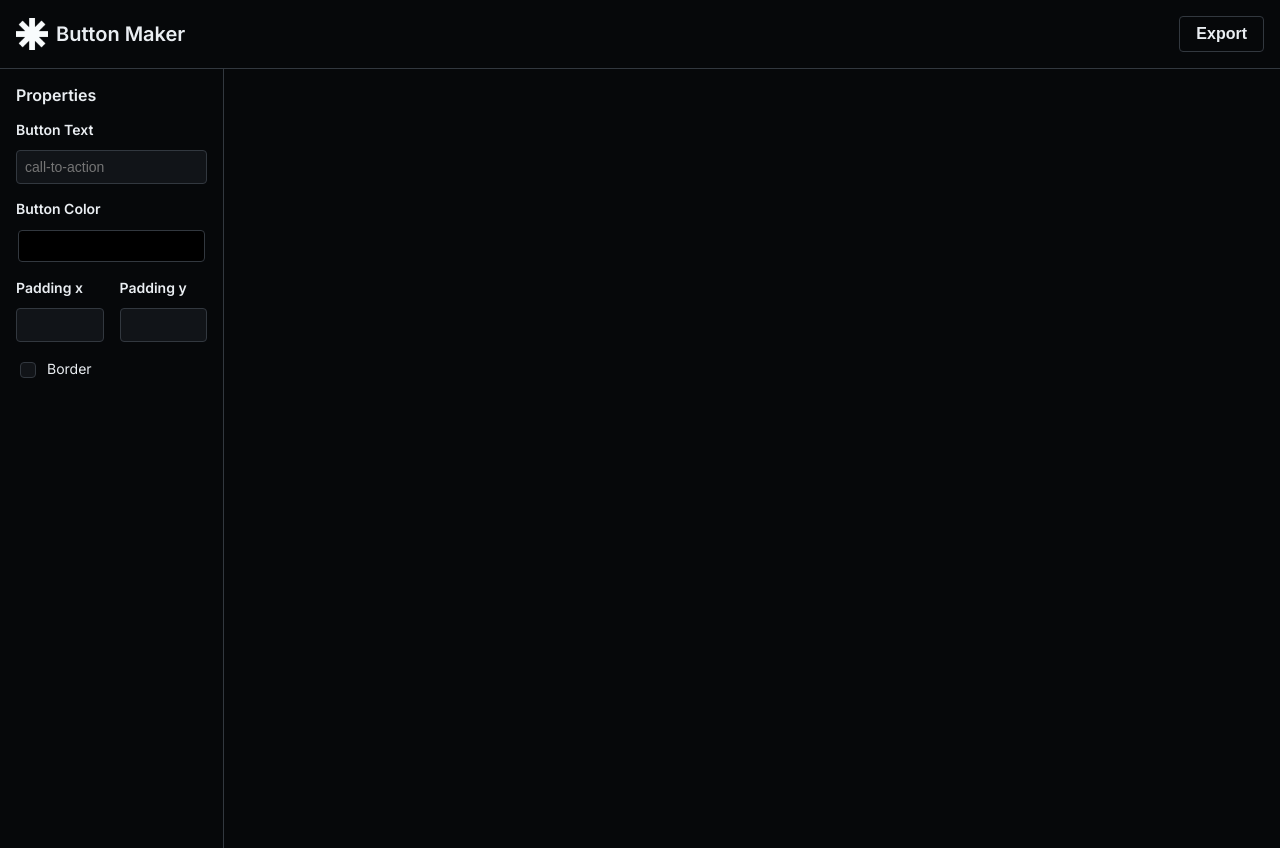
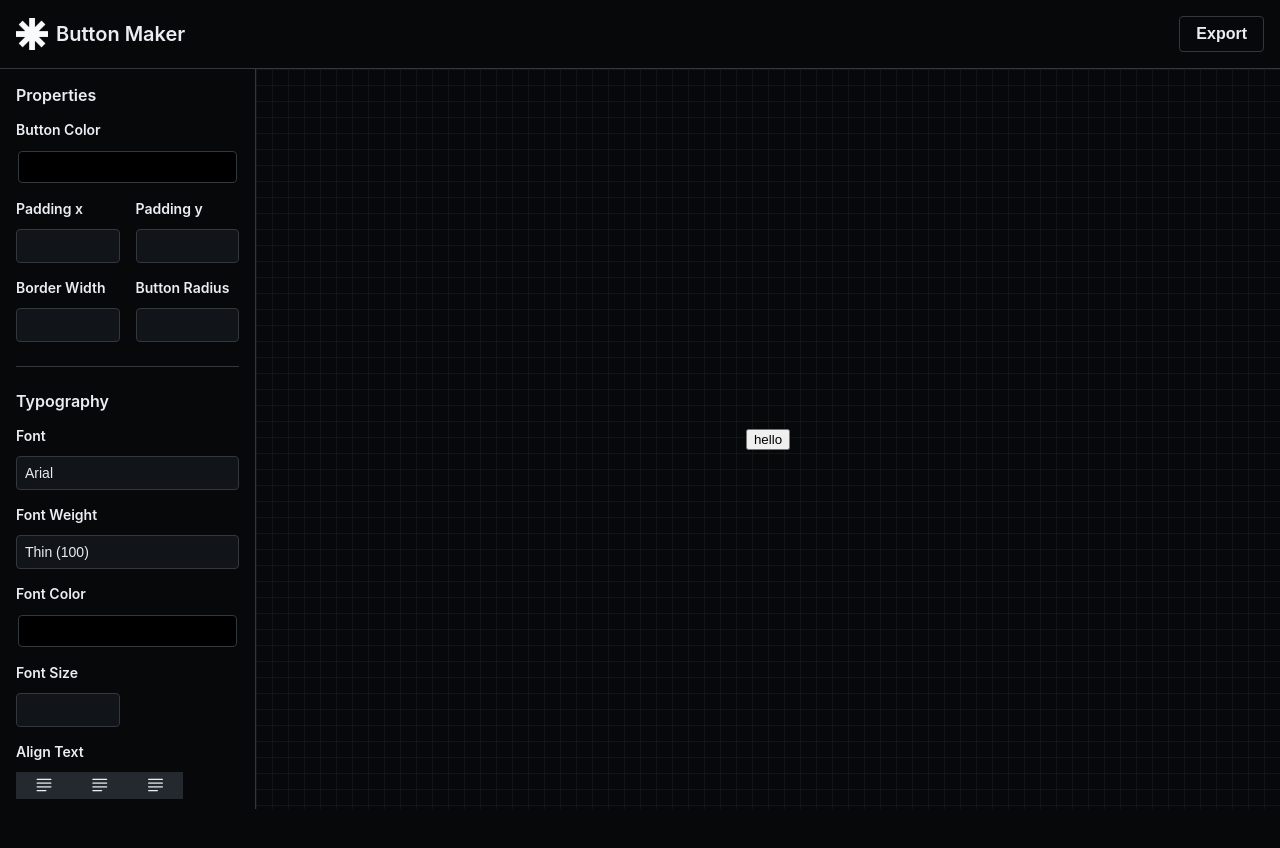
Before and after one commit to nigel-engel/ReCore-Button-Maker, a React (Vite) app: page / in a window 1280 px wide. Shown: the top 848 px of the page. After the commit the page ends 809 px from the top, so only its background shows below. Built offline with nearby package versions, Linux system fonts and the light colour scheme.

Commit message:
style: all CSS changes done

```diff
--- a/index.html
+++ b/index.html
@@ -8,7 +8,7 @@
       rel="stylesheet"
     />
     <link rel="stylesheet" href="https://cdn.jsdelivr.net/npm/bootstrap-icons@1.11.3/font/bootstrap-icons.min.css">
-    <link rel="stylesheet" href="/src/dotBackground.css">
+    <link rel="stylesheet" href="/src/style/grid-background.css">
     <link rel="stylesheet" href="/src/style/styles.css">
     <link rel="stylesheet" href="/src/style/var.css">
     <meta name="viewport" content="width=device-width, initial-scale=1.0" />
--- a/src/App.jsx
+++ b/src/App.jsx
@@ -18,12 +18,12 @@ export default function App() {
         <div className="menu">
           <h2>Properties</h2>
           <div className="keyPairs">
-            <label htmlFor="button-text">Button Text</label>
-            <input type="text" id="button-text" placeholder="call-to-action " />
-          </div>
-          <div className="keyPairs">
             <label htmlFor="button-color">Button Color</label>
-            <input type="color" id="button-color" placeholder="call-to-action " />
+            <input
+              type="color"
+              id="button-color"
+              placeholder="call-to-action "
+            />
           </div>
           <div className="keyPairsGrid">
             <div className="keyPairs">
@@ -35,12 +35,77 @@ export default function App() {
               <input type="number" id="padding-y" />
             </div>
           </div>
-          <div className="">
-            <input type="checkbox" id="button-border" />
-            <label htmlFor="button-border">Border</label>
+          <div className="keyPairsGrid">
+            <div className="keyPairs">
+              <label htmlFor="border-width">Border Width</label>
+              <input type="number" id="border-width" />
+            </div>
+            <div className="keyPairs">
+              <label htmlFor="border-radius">Button Radius</label>
+              <input type="number" id="border-radius" />
+            </div>
+          </div>
+          <div className="border-bottom"></div>
+          <h2>Typography</h2>
+          <div className="keyPairs">
+            <label htmlFor="font-select dropdown">Font</label>
+            <select id="font-select" className="dropdown" name="font">
+              <option value="arial">Arial</option>
+              <option value="helvetica">Helvetica</option>
+              <option value="verdana">Verdana</option>
+              <option value="times-new-roman">Times New Roman</option>
+              <option value="georgia">Georgia</option>
+              <option value="courier-new">Courier New</option>
+              <option value="trebuchet-ms">Trebuchet MS</option>
+            </select>
+          </div>
+          <div className="keyPairs">
+            <label htmlFor="font-weight-select">Font Weight</label>
+            <select
+              id="font-weight-select"
+              className="dropdown"
+              name="font-weight"
+            >
+              <option value="100">Thin (100)</option>
+              <option value="200">Extra Light (200)</option>
+              <option value="300">Light (300)</option>
+              <option value="400">Normal (400)</option>
+              <option value="500">Medium (500)</option>
+              <option value="600">Semi Bold (600)</option>
+              <option value="700">Bold (700)</option>
+              <option value="800">Extra Bold (800)</option>
+              <option value="900">Black (900)</option>
+            </select>
+          </div>
+          <div className="keyPairs">
+            <label htmlFor="font-color">Font Color</label>
+            <input type="color" id="font-color" placeholder="call-to-action " />
+          </div>
+          <div className="keyPairsGrid">
+            <div className="keyPairs">
+              <label htmlFor="font-size">Font Size</label>
+              <input type="number" id="font-size" />
+            </div>
+            <div className="keyPairs"></div>
+          </div>
+          <div className="keyPairs">
+            <label htmlFor="font-color">Align Text</label>
+            <div className="keyPairsGrid3">
+              <button>
+                <i class="bi bi-justify-left"></i>
+              </button>
+              <button>
+                <i class="bi bi-justify-left"></i>
+              </button>
+              <button>
+                <i class="bi bi-justify-left"></i>
+              </button>
+            </div>
           </div>
         </div>
-        <div></div>
+        <div className="grid-background app-body">
+          <button>hello</button>
+        </div>
       </div>
     </>
   );
--- /dev/null
+++ b/src/style/grid-background.css
@@ -0,0 +1,9 @@
+.grid-background {
+  background-color: var(--black-10);
+  background-image:
+    linear-gradient(var(--gray-10) 1px, transparent 1px),
+    linear-gradient(90deg, var(--gray-10) 1px, transparent 1px);
+  background-size: 1rem 1rem;
+  width: 100%;
+  height: 100%;
+}
--- a/src/style/styles.css
+++ b/src/style/styles.css
@@ -1,7 +1,6 @@
 * {
   box-sizing: border-box;
 }
-
 input[type="number"]::-webkit-inner-spin-button,
 input[type="number"]::-webkit-outer-spin-button {
   -webkit-appearance: none;
@@ -16,7 +15,7 @@ html,
 body {
   margin: 0;
   padding: 0;
-  font-family: "Inter", --apple-system, BlinkMacSystemFont, "Segoe UI",
+  font-family: -apple-system, BlinkMacSystemFont, "Segoe UI", "Noto Sans",
     Helvetica, Arial, sans-serif, "Apple Color Emoji", "Segoe UI Emoji";
   background-color: var(--black-10);
   -webkit-font-smoothing: antialiased;
@@ -62,17 +61,20 @@ body {
 
 .grid {
   display: grid;
-  grid-template-columns: 14rem 1fr;
-  height: 100vh;
+  grid-template-columns: 16rem 1fr;
+  height: calc(100vh - 60px); /* Adjust based on your navbar height */
 }
 
 .menu {
-  width: 14rem;
+  width: 16rem;
   border-right: 1px solid var(--gray-8);
   padding: 1rem;
   display: flex;
   flex-direction: column;
   gap: 1rem;
+  overflow-y: auto; /* Add this line */
+  max-height: calc(100vh - 60px); /* Add this line, adjust 60px if needed */
+  overflow-y: auto;
 }
 
 .keyPairs {
@@ -85,6 +87,37 @@ body {
   display: grid;
   grid-template-columns: 1fr 1fr;
   gap: 1rem;
+}
+
+.keyPairsGrid3 {
+  display: grid;
+  grid-template-columns: 1fr 1fr 1fr 1fr;
+  gap: 0;
+}
+
+.keyPairsGrid3 button {
+  background-color: var(--gray-9);
+  font-size: 1.25rem;
+  font-weight: 400;
+  color: var(--gray-1);
+  border: 1px solid var(--gray-9);
+  border-radius: 0;
+  cursor: pointer;
+}
+
+.keyPairsGrid3 button:hover {
+  background-color: var(--black-10);
+}
+
+.keyPairsGrid3 button:focus {
+  background-color: var(--black-10);
+}
+
+.border-bottom {
+  border-bottom: 1px solid var(--gray-8);
+  min-height: 1px;
+  margin-top: 0.5rem;
+  margin-bottom: 0.5rem;
 }
 
 h2 {
@@ -114,7 +147,7 @@ input[type="text"] {
 
 input[type="text"]:focus {
   background-color: var(--black-10);
-  border: 1px solid var(--blue-4);
+  border: 1px solid var(--blue-6);
   outline: none;
 }
 
@@ -131,7 +164,7 @@ input[type="number"] {
 
 input[type="number"]:focus {
   background-color: var(--black-10);
-  border: 1px solid var(--blue-4);
+  border: 1px solid var(--blue-6);
   outline: none;
 }
 
@@ -197,3 +230,58 @@ input[type="color"]::-webkit-color-swatch {
   border: 1px solid var(--gray-8);
   border-radius: 0.25rem;
 }
+
+/* Select styles */
+.dropdown {
+  width: 100%;
+  padding: 0.5rem;
+  padding-right: 1.5rem; /* Extra space for the custom arrow */
+  background-color: var(--gray-10);
+  font-size: 0.875rem;
+  font-weight: 400;
+  color: var(--gray-1);
+  border: 1px solid var(--gray-8);
+  border-radius: 0.25rem;
+  appearance: none;
+  -webkit-appearance: none;
+  -moz-appearance: none;
+  cursor: pointer;
+}
+
+.dropdown:focus {
+  background-color: var(--black-10);
+  border: 1px solid var(--blue-6);
+  outline: none;
+}
+
+::-webkit-scrollbar {
+  width: 0.75rem;
+}
+
+::-webkit-scrollbar-track {
+  background: var(--gray-10);
+}
+
+::-webkit-scrollbar-thumb {
+  background: var(--gray-9);
+  border-radius: 0.375rem;
+}
+
+::-webkit-scrollbar-thumb:hover {
+  background: var(--gray-9);
+  opacity: 0.8;
+}
+
+/* Firefox */
+* {
+  scrollbar-width: thin;
+  scrollbar-color: var(--gray-9) var(--gray-10);
+}
+
+.app-body {
+  display: flex;
+  justify-content: center;
+  align-items: center;
+  height: 100vh;
+  overflow: hidden;
+}
```
Also changed, not shown: src/style/dotBackground.css (deleted, +0 -28 lines).
